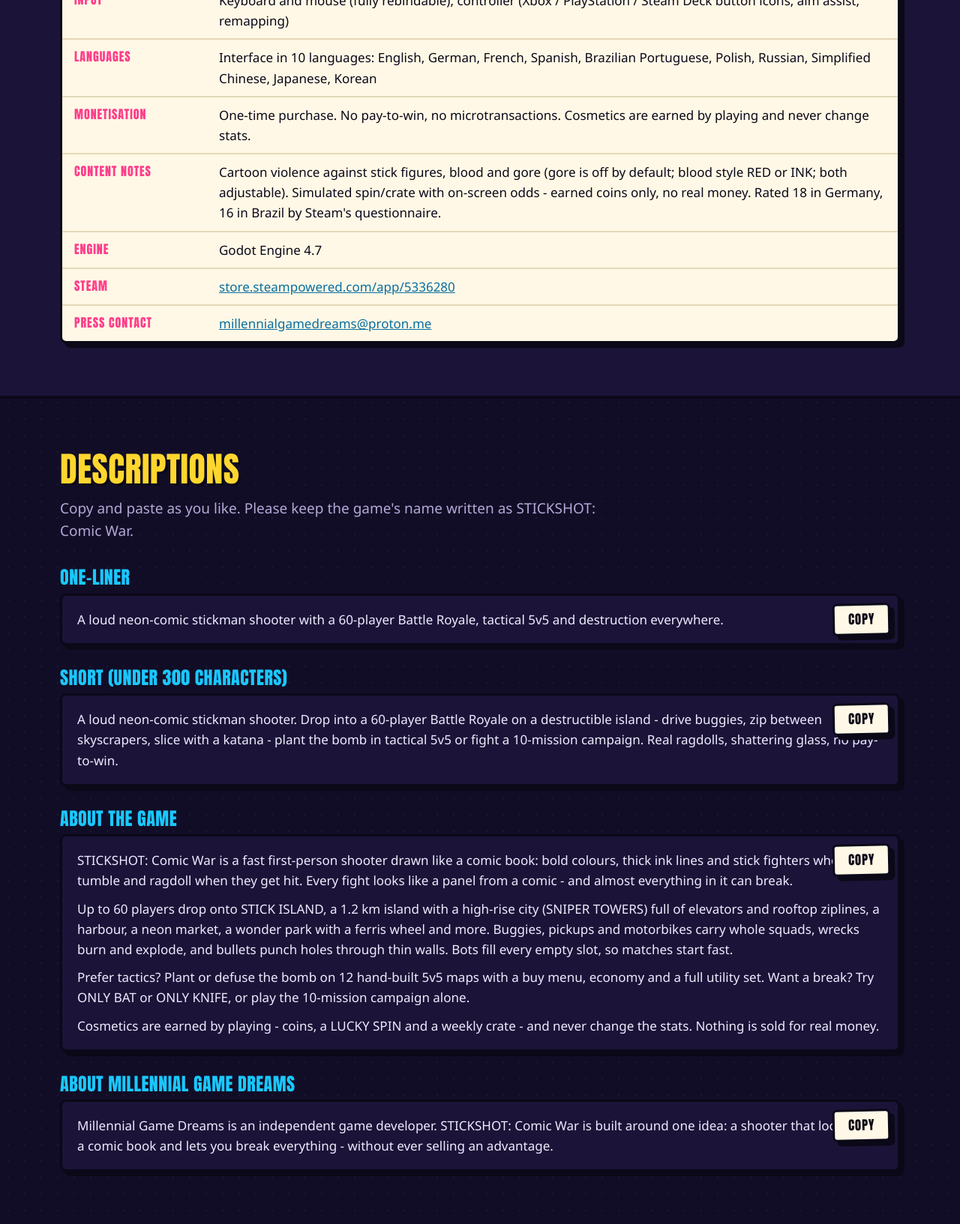
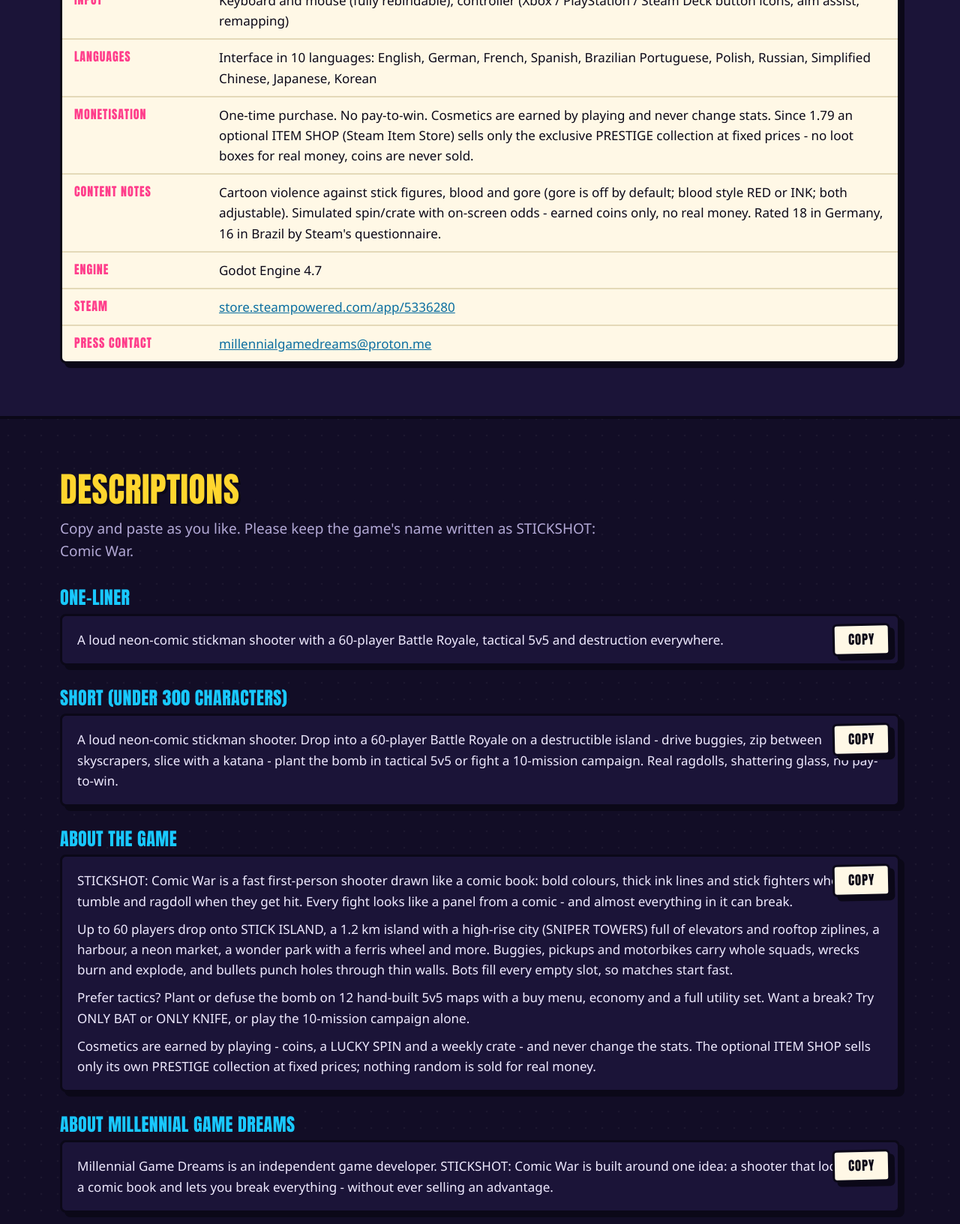
Before and after one commit to volatilis88/stickshot, a plain HTML site: page presskit/index.html in a window 1280 px wide. Shown: the part 1080-2713 px from the top of the page at 75% size. Drawn offline with Linux system fonts and the light colour scheme.

Commit message:
Item Shop ehrlich nennen: PRESTIGE-Kollektion zu festen Preisen (seit 1.79), Wortlaut wie die Steam-Shopseite
Co-Authored-By: Claude Opus 5.5 <noreply@anthropic.com>

```diff
--- a/presskit/index.html
+++ b/presskit/index.html
@@ -61,7 +61,7 @@
       <tr><th>Modes</th><td>Battle Royale on STICK ISLAND &middot; 5v5 bomb (12 maps) &middot; FUN MODES (ONLY KNIFE, UTILITY, PISTOL, SNIPER, BAT) &middot; 10-mission campaign &middot; 3 arenas</td></tr>
       <tr><th>Input</th><td>Keyboard and mouse (fully rebindable), controller (Xbox / PlayStation / Steam Deck button icons, aim assist, remapping)</td></tr>
       <tr><th>Languages</th><td>Interface in 10 languages: English, German, French, Spanish, Brazilian Portuguese, Polish, Russian, Simplified Chinese, Japanese, Korean</td></tr>
-      <tr><th>Monetisation</th><td>One-time purchase. No pay-to-win, no microtransactions. Cosmetics are earned by playing and never change stats.</td></tr>
+      <tr><th>Monetisation</th><td>One-time purchase. No pay-to-win. Cosmetics are earned by playing and never change stats. Since 1.79 an optional ITEM SHOP (Steam Item Store) sells only the exclusive PRESTIGE collection at fixed prices - no loot boxes for real money, coins are never sold.</td></tr>
       <tr><th>Content notes</th><td>Cartoon violence against stick figures, blood and gore (gore is off by default; blood style RED or INK; both adjustable). Simulated spin/crate with on-screen odds - earned coins only, no real money. Rated 18 in Germany, 16 in Brazil by Steam's questionnaire.</td></tr>
       <tr><th>Engine</th><td>Godot Engine 4.7</td></tr>
       <tr><th>Steam</th><td><a href="https://store.steampowered.com/app/5336280/" rel="noopener">store.steampowered.com/app/5336280</a></td></tr>
@@ -86,7 +86,7 @@
       <p>STICKSHOT: Comic War is a fast first-person shooter drawn like a comic book: bold colours, thick ink lines and stick fighters who fly, tumble and ragdoll when they get hit. Every fight looks like a panel from a comic - and almost everything in it can break.</p>
       <p>Up to 60 players drop onto STICK ISLAND, a 1.2 km island with a high-rise city (SNIPER TOWERS) full of elevators and rooftop ziplines, a harbour, a neon market, a wonder park with a ferris wheel and more. Buggies, pickups and motorbikes carry whole squads, wrecks burn and explode, and bullets punch holes through thin walls. Bots fill every empty slot, so matches start fast.</p>
       <p>Prefer tactics? Plant or defuse the bomb on 12 hand-built 5v5 maps with a buy menu, economy and a full utility set. Want a break? Try ONLY BAT or ONLY KNIFE, or play the 10-mission campaign alone.</p>
-      <p>Cosmetics are earned by playing - coins, a LUCKY SPIN and a weekly crate - and never change the stats. Nothing is sold for real money.</p>
+      <p>Cosmetics are earned by playing - coins, a LUCKY SPIN and a weekly crate - and never change the stats. The optional ITEM SHOP sells only its own PRESTIGE collection at fixed prices; nothing random is sold for real money.</p>
       <button class="btn small ghost" data-copy="c3" type="button">COPY</button>
     </div>
 
```
Also changed, not shown: index.html (+1 -1 lines).
